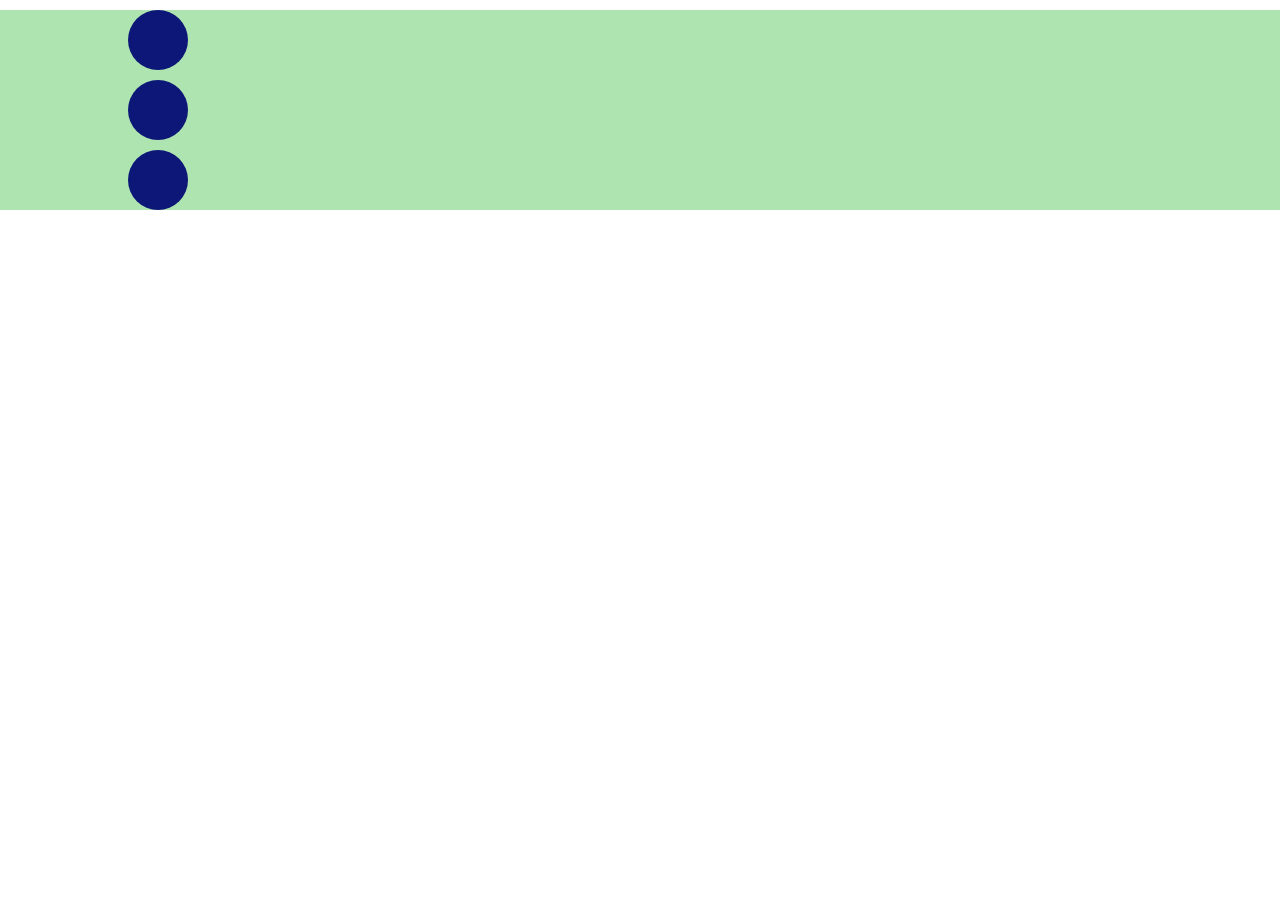
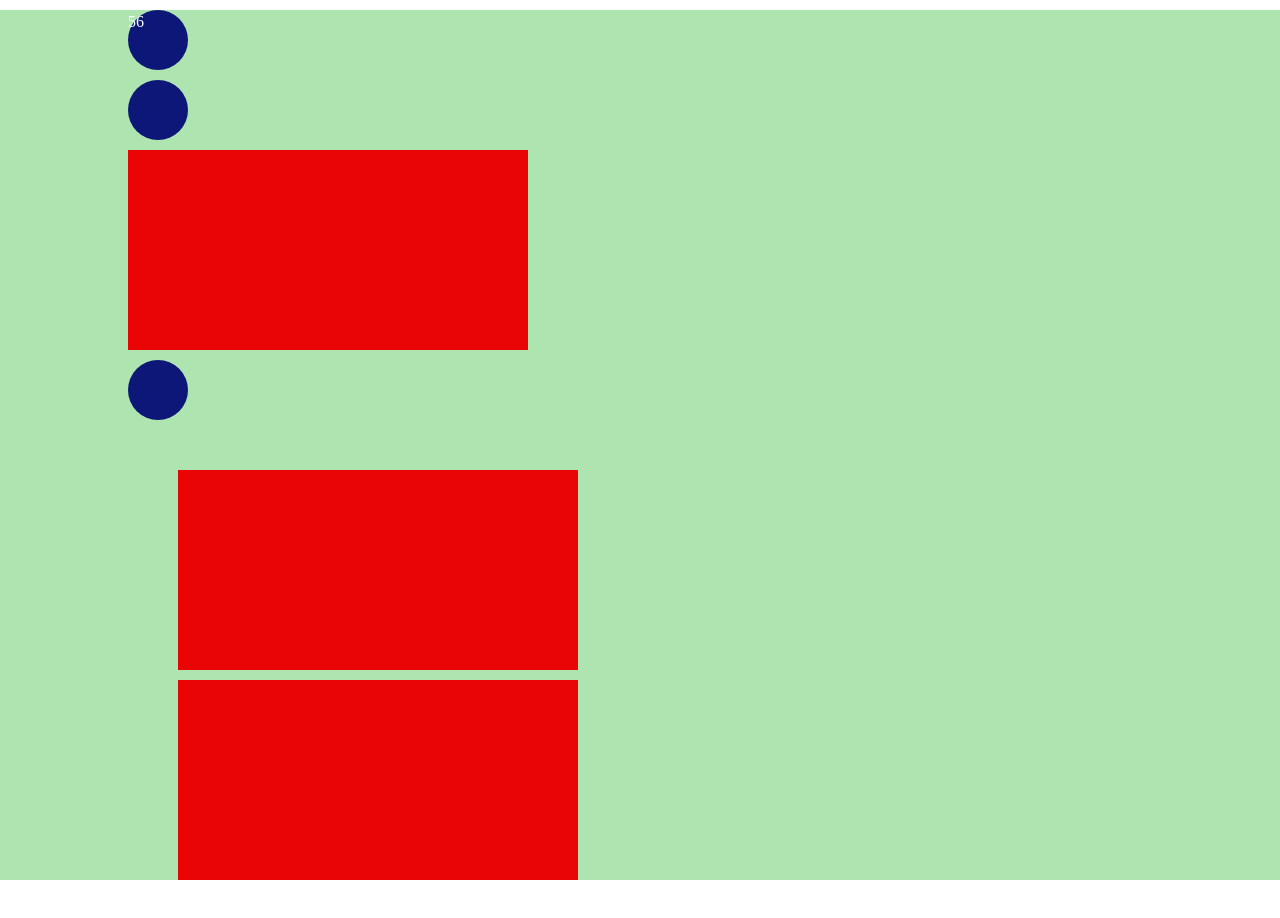
Before and after one commit to Mydrec82/Mydrec82.github.io, a plain HTML site: page index.html in a window 1280 px wide. Before the commit the page ends 810 px from the top, so only its background shows below. Drawn offline with Linux system fonts and the light colour scheme.

Commit message:
some test

```diff
--- a/index.html
+++ b/index.html
@@ -16,6 +16,11 @@
             <div class="first__circle"></div>
             <div class="first__circle"></div>
             <div class="first__circle"></div>
+            <div class="first__wraper">
+                <div class="first__triangle"></div>
+                <div class="first__triangle"></div>
+                <div class="first__triangle"></div>
+            </div>
         </div>
     </header>
     <script src="js/script.js"></script>
--- a/js/script.js
+++ b/js/script.js
@@ -1 +1,9 @@
 'use strict';
+
+
+const triangles = document.querySelectorAll('.first__triangle');
+const circles = document.querySelectorAll('.first__circle');
+
+circles[1].after(triangles[2]);
+
+circles[0].textContent = '56';
--- a/sass/style.scss
+++ b/sass/style.scss
@@ -6,6 +6,16 @@
         border-radius: 50%;
         background: #0c1777;
         margin-top: 10px;
+        color: #fff;
+    }
+    &__wraper {
+        margin: 50px;
+    }
+    &__triangle{
+        margin-top: 10px;
+        width: 400px;
+        height: 200px;
+        background: #e90505;
     }
 }
 .container {
```
Also changed, not shown: css/style.min.css, 1 other file.
